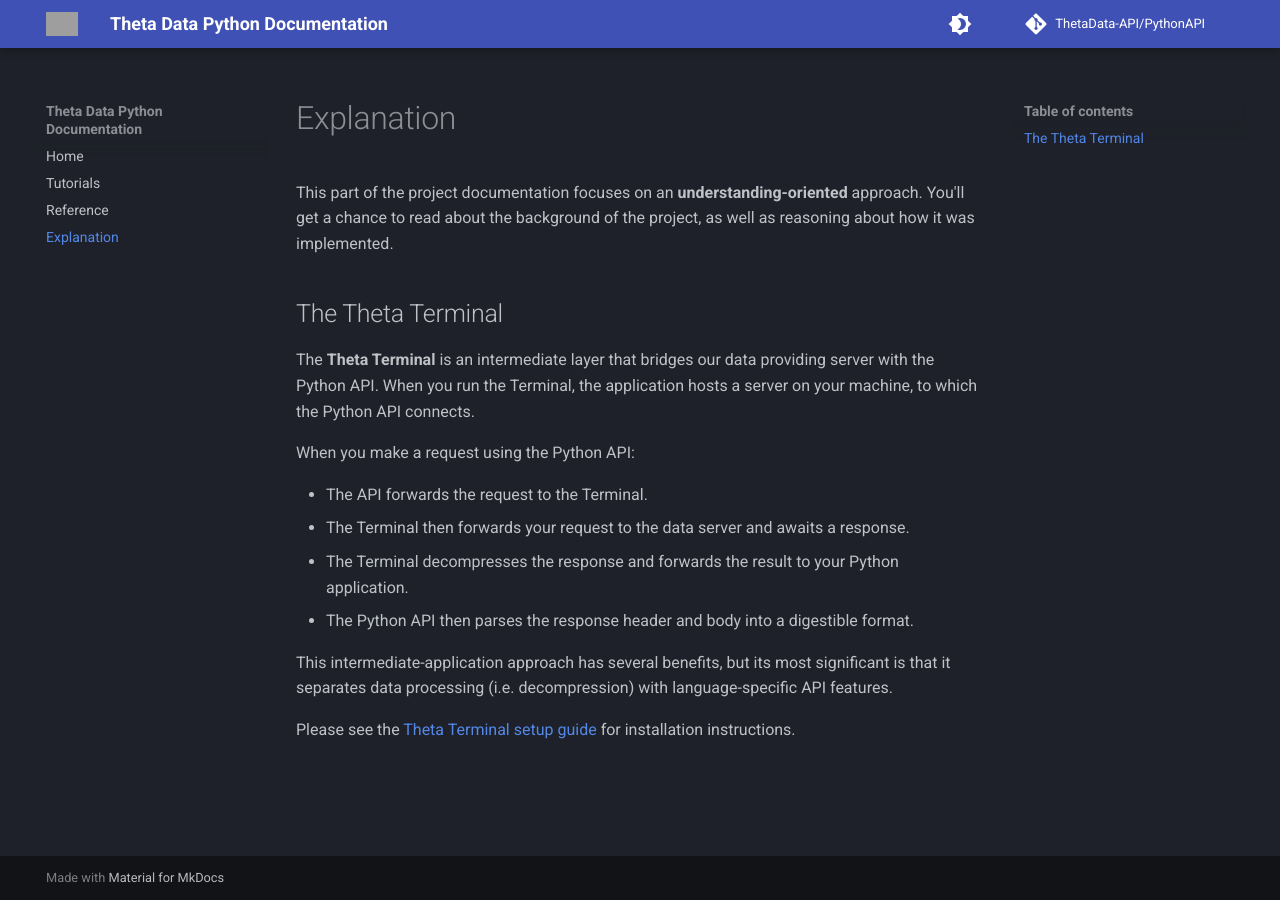
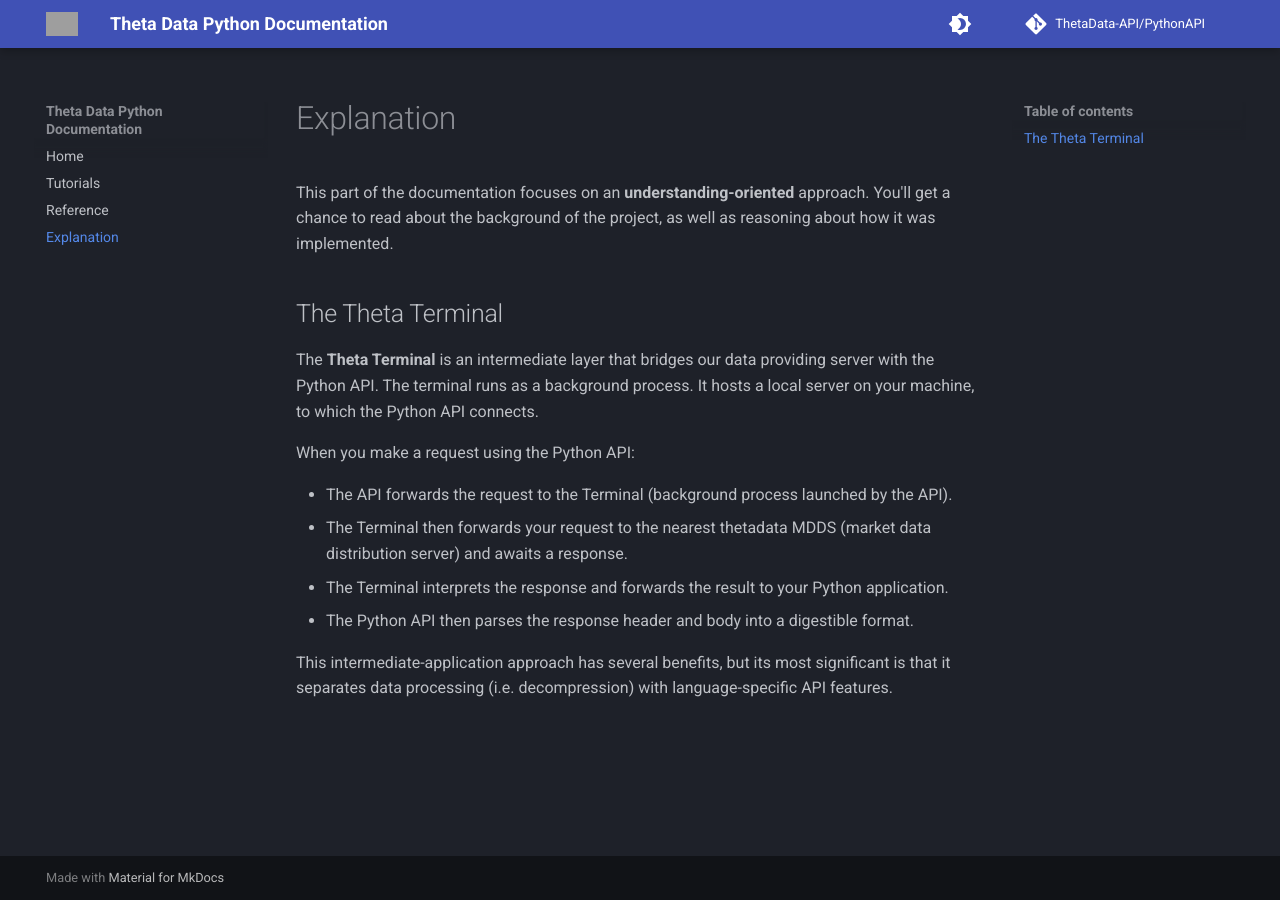
Before and after one commit to ThetaData-API/thetadata-python, an MkDocs documentation site: the page built from docs/explanation.md, in a window 1280 px wide. Built offline with MkDocs 1.6.1 and Material for MkDocs 9.7.7, drawn with Linux system fonts in a browser that asks for light colours; comment, search, counter and statistics services are not loaded; grey boxes are pictures that could not be loaded.

Commit message:
Update explanation.md

```diff
--- a/docs/explanation.md
+++ b/docs/explanation.md
@@ -1,6 +1,6 @@
 # Explanation
 
-This part of the project documentation focuses on an
+This part of the documentation focuses on an
 **understanding-oriented** approach. You'll get a
 chance to read about the background of the project,
 as well as reasoning about how it was implemented.
@@ -8,20 +8,16 @@
 ## The Theta Terminal
 
 The **Theta Terminal** is an intermediate layer that bridges our data
-providing server with the Python API. When you run the Terminal,
-the application hosts a server on your machine, to which the Python API connects.
+providing server with the Python API. The terminal runs as a background
+process. It hosts a local server on your machine, to which the Python API connects.
 
 When you make a request using the Python API:
 
-- The API forwards the request to the Terminal.
-- The Terminal then forwards your request to the data server and awaits a response.
-- The Terminal decompresses the response and forwards the result to your Python application.
+- The API forwards the request to the Terminal (background process launched by the API).
+- The Terminal then forwards your request to the nearest thetadata MDDS (market data distribution server) and awaits a response.
+- The Terminal interprets the response and forwards the result to your Python application.
 - The Python API then parses the response header and body into a digestible format.
 
 This intermediate-application approach has several benefits, but its most significant
 is that it separates data processing (i.e. decompression) with
 language-specific API features.
-
-
-Please see the [Theta Terminal setup guide](https://www.thetadata.net/terminal-setup)
-for installation instructions.
```
